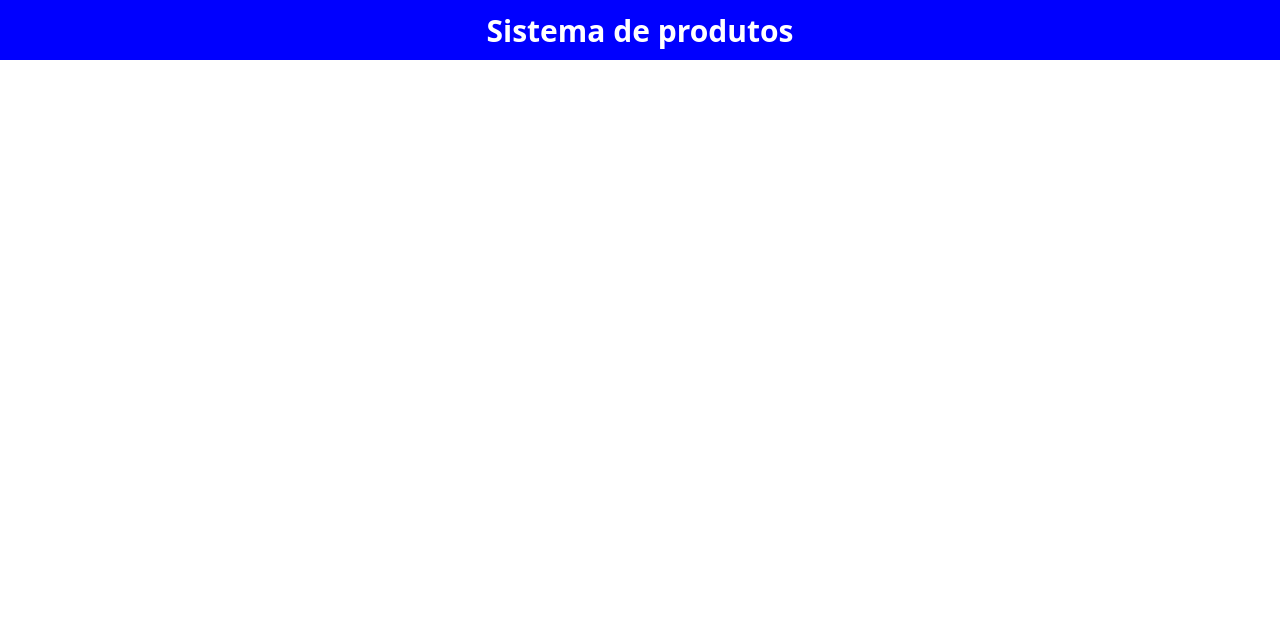
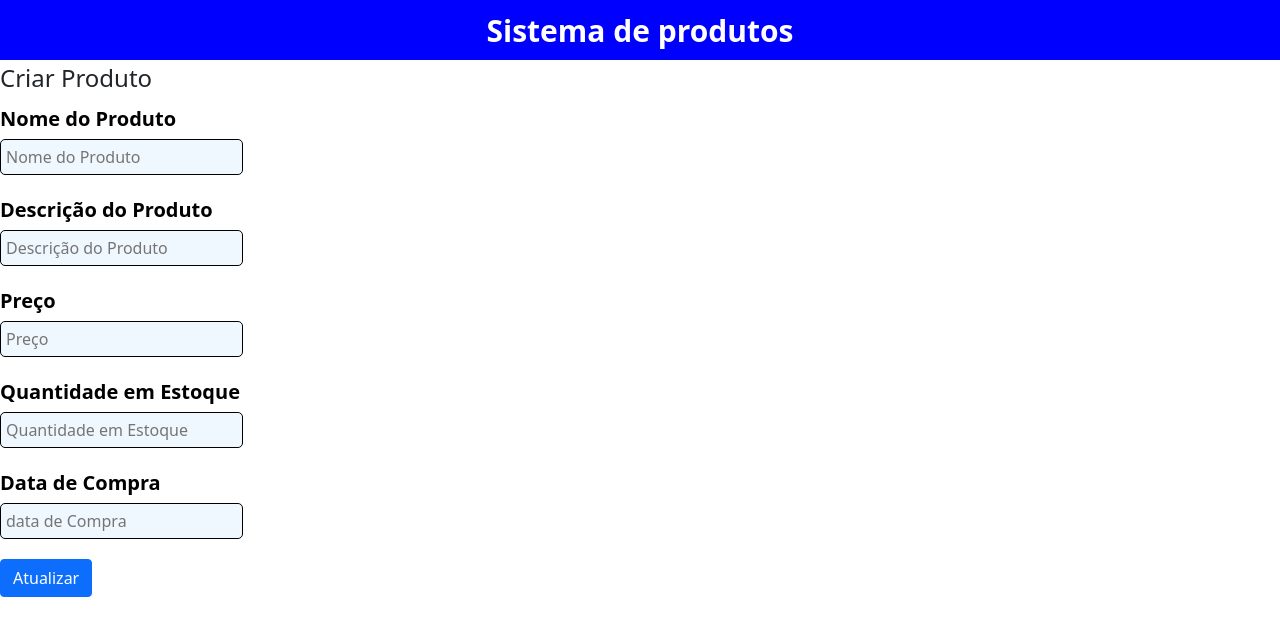
Before and after one commit to bruno-victor32/Frontend-Produto, a React (Create React App) app: page /editarproduto/1 in a window 1280 px wide. Shown: the top 636 px of the page. Built offline with nearby package versions, Linux system fonts and the light colour scheme; no server answers.

Commit message:
Frontend com Update

```diff
--- a/src/pages/produto/editar/index.css
+++ b/src/pages/produto/editar/index.css
@@ -0,0 +1,16 @@
+.produto-update input{
+    background: aliceblue;
+    border: 1px solid black;
+    border-radius: 5px;
+    padding: 5px;
+    margin-top: 5px;
+    margin-bottom: 20px;
+    font-size: 16px;
+    color: dimgray;
+}
+
+.produto-update label{
+    font-size: 20px;
+    color: black;
+    font-weight: bold;
+}
--- a/src/pages/produto/editar/index.js
+++ b/src/pages/produto/editar/index.js
@@ -0,0 +1,182 @@
+import React, { Component } from "react";
+import { Redirect } from "react-router-dom";
+import './index.css';
+
+class Editarproduto extends Component {
+    constructor(props) {
+        super(props);
+
+        this.state = {
+            produto: {
+                nomeProduto: "",
+                descricaoProduto: "",
+                preco: "",
+                quantidadeEstoque: "",
+                datadeCompra: ""
+            },
+            erro: null,
+            redirect: false
+        };
+    }
+
+    exibeErro() {
+        const { erro } = this.state;
+
+        if (erro) {
+            return (
+                <div className="alert alert-danger" role="alert">
+                    Erro de conexão com o servidor
+                </div>
+            );
+        }
+    }
+
+    componentDidMount() {
+        const { id } = this.props.match.params;
+
+        fetch(`https://backend-produto.herokuapp.com/produto/${id}`)
+            .then(data => {
+                data.json().then(data => {
+                    if (data.error) {
+                        this.setState({ erro: data.error });
+                    } else {
+                        this.setState({ produto: data });
+                    }
+                });
+            })
+            .catch(erro => this.setState({ erro: erro }));
+    }
+
+    render() {
+        const { redirect } = this.state;
+
+        if (redirect) {
+            return <Redirect to="/produtos" />;
+        } else {
+            return (
+                <form onSubmit={this.handleSubmit}>
+                    <fieldset>
+                        <legend>Criar Produto</legend>
+                        <div className="produto-update">
+                            <label htmlFor="nomeProduto">Nome do Produto </label>
+                            <br />
+                            <input
+                                type="text"
+                                id="nomeProduto"
+                                name="nomeProduto"
+                                placeholder="Nome do Produto"
+                                minLength="3"
+                                maxLength="100"
+                                required
+                                value={this.state.produto.nomeProduto}
+                                onChange={this.handleInputChange}
+                            />
+                        </div>
+                        <div className="produto-update">
+                            <label htmlFor="descricaoProduto">Descrição do Produto </label>
+                            <br />
+                            <input
+                                type="text"
+                                id="descricaoProduto"
+                                name="descricaoProduto"
+                                placeholder="Descrição do Produto"
+                                minLength="3"
+                                maxLength="100"
+                                required
+                                value={this.state.produto.descricaoProduto}
+                                onChange={this.handleInputChange}
+                            />
+                        </div>
+                        <div className="produto-update">
+                            <label htmlFor="preco">Preço </label>
+                            <br />
+                            <input
+                                type="text"
+                                id="preco"
+                                name="preco"
+                                placeholder="Preço"
+                                min="1"
+                                max="99999"
+                                required
+                                value={this.state.produto.preco}
+                                onChange={this.handleInputChange}
+                            />
+                        </div>
+                        <div className="produto-update">
+                            <label htmlFor="quantidadeEstoque">Quantidade em Estoque </label>
+                            <br />
+                            <input
+                                type="text"
+                                id="quantidadeEstoque"
+                                name="quantidadeEstoque"
+                                placeholder="Quantidade em Estoque"
+                                minLength="3"
+                                maxLength="100"
+                                required
+                                value={this.state.produto.quantidadeEstoque}
+                                onChange={this.handleInputChange}
+                            />
+                        </div>
+                        <div className="produto-update">
+                            <label htmlFor="datadeCompra">Data de Compra </label>
+                            <br />
+                            <input
+                                type="text"
+                                id="datadeCompra"
+                                name="datadeCompra"
+                                placeholder="data de Compra"
+                                required
+                                value={this.state.produto.datadeCompra}
+                                onChange={this.handleInputChange}
+                            />
+                        </div>
+
+                        <button type="submit" className="btn btn-primary">
+                            Atualizar
+                    </button>
+                    </fieldset>
+                </form>
+            );
+        }
+    }
+
+
+
+    handleInputChange = event => {
+        const target = event.target;
+        const name = target.name;
+        const value = target.value;
+
+        this.setState(prevState => ({
+            produto: { ...prevState.produto, [name]: value }
+        }));
+    };
+
+    handleSubmit = event => {
+        const { id } = this.state.produto;
+
+        fetch(`https://backend-produto.herokuapp.com/produto/${id}`, {
+            method: "put",
+            body: JSON.stringify(this.state.produto),
+            headers: {
+                "Content-Type": "application/json"
+            }
+        })
+            .then(data => {
+                if (data.ok) {
+                    this.setState({ redirect: true });
+                } else {
+                    data.json().then(data => {
+                        if (data.error) {
+                            this.setState({ erro: data.error });
+                        }
+                    });
+                }
+            })
+            .catch(erro => this.setState({ erro: erro }));
+
+        event.preventDefault();
+    };
+}
+
+export default Editarproduto;
--- a/src/pages/produto/main/index.js
+++ b/src/pages/produto/main/index.js
@@ -33,10 +33,10 @@
                     <thead>
                         <tr>
                             <th scope="col">#</th>
-                            <th scope="col">Nome</th>
+                            <th scope="col">Nome do Produto</th>
                             <th scope="col">Descrição do Produto</th>
                             <th scope="col">Preço</th>
-                            <th scope="col">Qtd de Estoque</th>
+                            <th scope="col">Quantidade em Estoque</th>
                             <th scope="col">Data de Compra</th>
                             <th scope="col">Ativo</th>
                             <th scope="col">Ações</th>
@@ -53,8 +53,8 @@
                                 <td>{new Date(produto.datadeCompra).toLocaleDateString('pt-BR', { year: 'numeric', month: '2-digit', day: '2-digit' })}</td>
                                 <td>{produto.ativo ? "Sim" : "Não"}</td>
                                 <td> <Link to={`/produtos/${produto.id}`}> <button type="button" class="btn btn-primary">Detalhes</button> </Link> </td>
-                                <td><button type="button" class="btn btn-warning">Atualizar</button></td>
-                                <td><button type="button" class="btn btn-danger">Excluir</button></td>
+                                <td> <Link to={`/editarproduto/${produto.id}`}> <button type="button" class="btn btn-warning">Atualizar</button> </Link></td>
+                                <td> <button type="button" class="btn btn-danger">Excluir</button> </td>
                             </tr>
                         ))}
                     </tbody>
--- a/src/routes.js
+++ b/src/routes.js
@@ -4,6 +4,7 @@
 import Mainproduto from './pages/produto/main';
 import Detalhesproduto from './pages/produto/detalhes';
 import Criarproduto from './pages/produto/criar';
+import Editarproduto from './pages/produto/editar';
 
 const Routes = () => (
 
@@ -12,6 +13,7 @@
             <Route exact path="/produtos" component={Mainproduto} />
             <Route path="/produtos/:id" component={Detalhesproduto} />
             <Route path="/criarproduto" component={Criarproduto} />
+            <Route path="/editarproduto/:id" component={Editarproduto} />
         </Switch>
     </BrowserRouter>
 )
```
